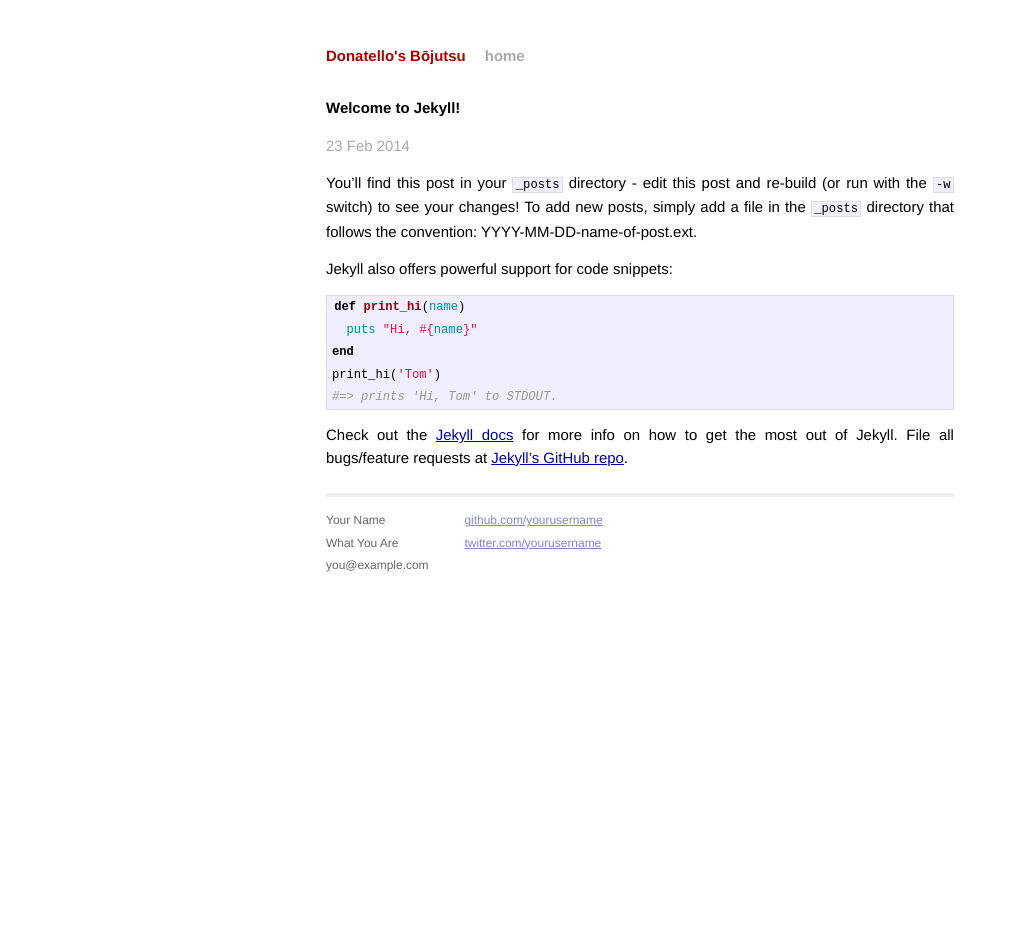
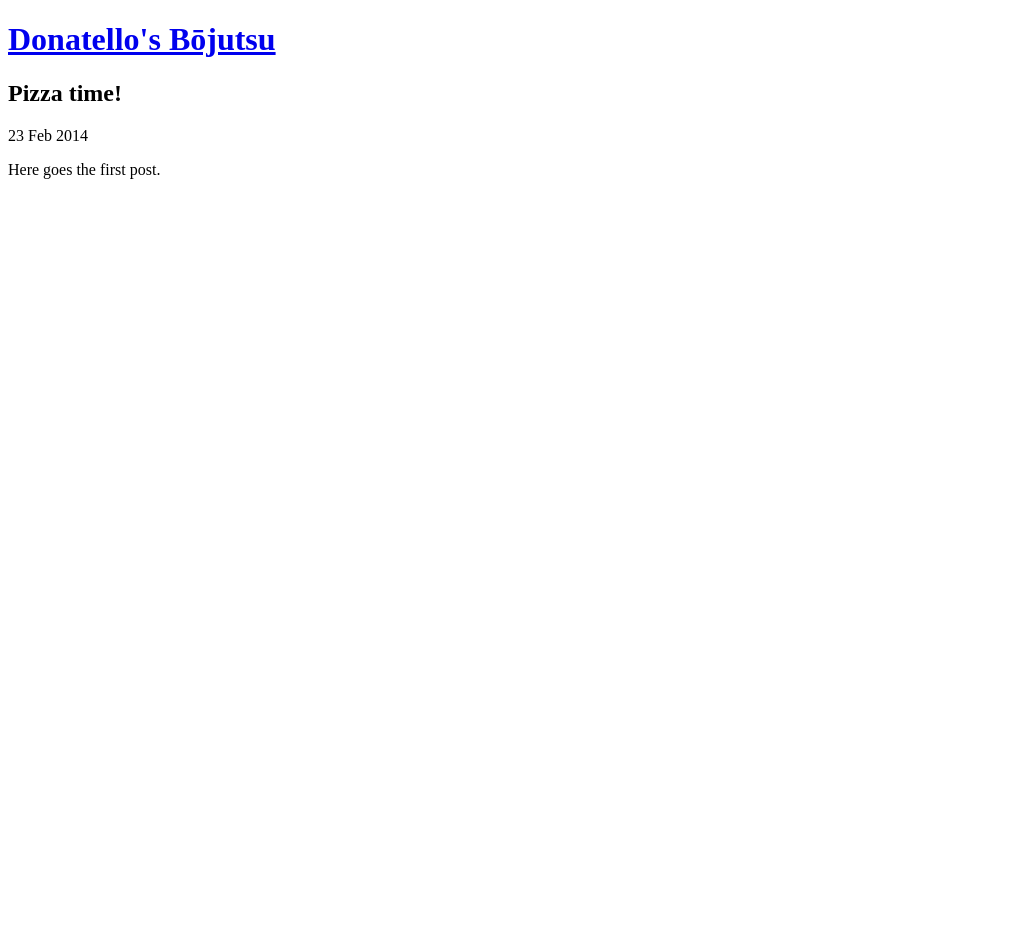
Before and after one commit to gzfrancisco/gzfrancisco.github.io, a Jekyll site: the page built from _posts/2014-02-23-welcome-to-jekyll.markdown, in a window 1280 px wide. Shown: the whole page, without its empty margins (0-1009 px from the left). Built offline with Jekyll 4.4.1, drawn with Linux system fonts in a browser that asks for light colours; Markdown is read by kramdown in place of the engine named in the settings; after the commit the page ends 900 px from its top, so only the background shows below that.

Commit message:
First post

```diff
--- a/_config.yml
+++ b/_config.yml
@@ -1,3 +1,4 @@
 name: Donatello's Bōjutsu
 markdown: redcarpet
 pygments: true
+permalink: pretty
--- a/_layouts/default.html
+++ b/_layouts/default.html
@@ -2,7 +2,6 @@
 <html>
 <head>
   <meta charset="utf-8">
-        <meta http-equiv="X-UA-Compatible" content="IE=edge,chrome=1">
   <title>{{ page.title }}</title>
   <meta name="viewport" content="width=device-width">
 
@@ -15,30 +14,14 @@
 </head>
 <body>
 
-        <div class="site">
-          <div class="header">
+  <header>
     <h1 class="title"><a href="/">{{ site.name }}</a></h1>
-            <a class="extra" href="/">home</a>
-          </div>
+  </header>
 
   {{ content }}
 
-          <div class="footer">
-            <div class="contact">
-              <p>
-                Your Name<br />
-                What You Are<br />
-                you@example.com
-              </p>
-            </div>
-            <div class="contact">
-              <p>
-                <a href="https://github.com/yourusername">github.com/yourusername</a><br />
-                <a href="https://twitter.com/yourusername">twitter.com/yourusername</a><br />
-              </p>
-            </div>
-          </div>
-        </div>
+  <footer>
+  </footer>
 
 </body>
 </html>
--- a/_layouts/post.html
+++ b/_layouts/post.html
@@ -1,9 +1,10 @@
 ---
 layout: default
 ---
-<h2>{{ page.title }}</h2>
-<p class="meta">{{ page.date | date_to_string }}</p>
-
-<div class="post">
-{{ content }}
-</div>
+<article>
+  <h2>{{ page.title }}</h2>
+  <p class="meta">{{ page.date | date_to_string }}</p>
+  <div class="post">
+  {{ content }}
+  </div>
+</article>
--- a/_posts/2014-02-23-welcome-to-jekyll.markdown
+++ b/_posts/2014-02-23-welcome-to-jekyll.markdown
@@ -1,24 +1,8 @@
 ---
 layout: post
-title:  "Welcome to Jekyll!"
+title:  "Pizza time!"
 date:   2014-02-23 00:49:59
-categories: jekyll update
+categories: info
 ---
 
-You'll find this post in your `_posts` directory - edit this post and re-build (or run with the `-w` switch) to see your changes!
-To add new posts, simply add a file in the `_posts` directory that follows the convention: YYYY-MM-DD-name-of-post.ext.
-
-Jekyll also offers powerful support for code snippets:
-
-{% highlight ruby %}
-def print_hi(name)
-  puts "Hi, #{name}"
-end
-print_hi('Tom')
-#=> prints 'Hi, Tom' to STDOUT.
-{% endhighlight %}
-
-Check out the [Jekyll docs][jekyll] for more info on how to get the most out of Jekyll. File all bugs/feature requests at [Jekyll's GitHub repo][jekyll-gh].
-
-[jekyll-gh]: https://github.com/mojombo/jekyll
-[jekyll]:    http://jekyllrb.com
+Here goes the first post.
--- a/css/main.css
+++ /dev/null
@@ -1,160 +0,0 @@
-/*****************************************************************************/
-/*
-/* Common
-/*
-/*****************************************************************************/
-
-/* Global Reset */
-* {
-  margin: 0;
-  padding: 0;
-}
-
-html, body { height: 100%; }
-
-body {
-  background-color: #FFF;
-  font: 13.34px Helvetica, Arial, sans-serif;
-  font-size: small;
-  text-align: center;
-}
-
-h1, h2, h3, h4, h5, h6 {
-  font-size: 100%; }
-
-h1 { margin-bottom: 1em; }
-p { margin: 1em 0; }
-
-a         { color: #00a; }
-a:hover   { color: #000; }
-a:visited { color: #a0a; }
-
-/*****************************************************************************/
-/*
-/* Home
-/*
-/*****************************************************************************/
-.posts {
-  list-style-type: none;
-  margin-bottom: 2em;
-}
-
-.posts li {
-  line-height: 1.75em;
-}
-
-.posts span {
-  color: #aaa;
-  font-family: Monaco, "Courier New", monospace;
-  font-size: 80%;
-}
-
-/*****************************************************************************/
-/*
-/* Site
-/*
-/*****************************************************************************/
-
-.site {
-  font-size: 115%;
-  text-align: justify;
-  width: 42em;
-  margin: 3em auto 2em;
-  line-height: 1.5em;
-}
-
-.header a {
-  font-weight: bold;
-  text-decoration: none;
-}
-
-.title {
-  display: inline-block;
-  margin-bottom: 2em;
-}
-
-.title a {
-  color: #a00;
-}
-
-.title a:hover {
-  color: #000;
-}
-
-.header a.extra {
-  color: #aaa;
-  margin-left: 1em;
-}
-
-.header a.extra:hover {
-  color: #000;
-}
-
-.meta {
-  color: #aaa;
-}
-
-.footer {
-  font-size: 80%;
-  color: #666;
-  border-top: 4px solid #eee;
-  margin-top: 2em;
-  overflow: hidden;
-}
-
-.footer .contact {
-  float: left;
-  margin-right: 3em;
-}
-
-.footer .contact a {
-  color: #8085C1;
-}
-
-.footer .rss {
-  margin-top: 1.1em;
-  margin-right: -.2em;
-  float: right;
-}
-
-.footer .rss img {
-  border: 0;
-}
-
-/*****************************************************************************/
-/*
-/* Posts
-/*
-/*****************************************************************************/
-
-/* standard */
-.post pre {
-  border: 1px solid #ddd;
-  background-color: #eef;
-  padding: 0 .4em;
-}
-
-.post ul, .post ol {
-  margin-left: 1.35em;
-}
-
-.post code {
-  border: 1px solid #ddd;
-  background-color: #eef;
-  padding: 0 .2em;
-}
-
-.post pre code {
-  border: none;
-}
-
-/* terminal */
-.post pre.terminal {
-  border: 1px solid #000;
-  background-color: #333;
-  color: #FFF;
-}
-
-.post pre.terminal code {
-  background-color: #333;
-}
--- a/index.html
+++ b/index.html
@@ -1,6 +1,5 @@
 ---
 layout: default
-title: Your New Jekyll Site
 ---
 
 <div id="home">
```
Lines whose indentation alone changed are shown as unchanged.
